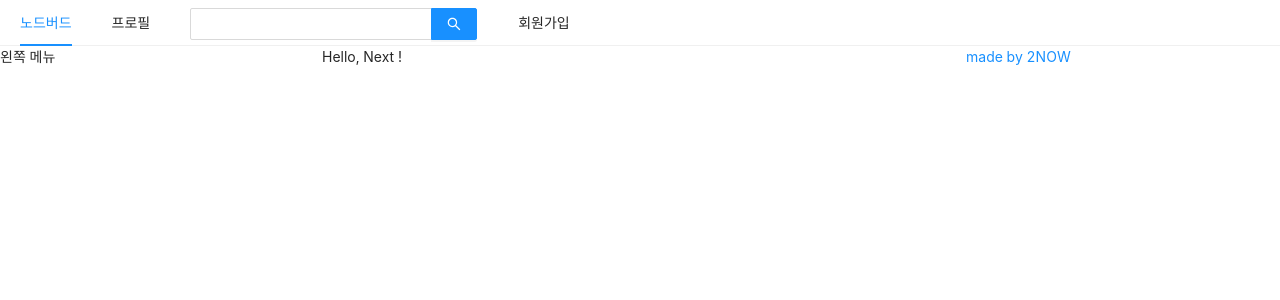
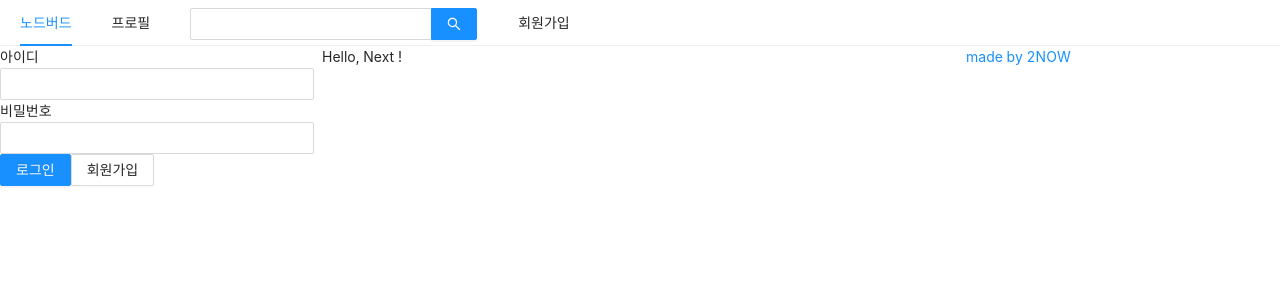
Before and after one commit to 2-NOW/node-bird, a Next.js app in the folder front/: page / in a window 1280 px wide. Shown: the top 300 px of the page. Built offline with nearby package versions, Linux system fonts and the light colour scheme.

Commit message:
login form

```diff
--- a/front/components/AppLayout.js
+++ b/front/components/AppLayout.js
@@ -1,8 +1,13 @@
+import { useState } from 'react';
 import PropTypes from 'prop-types';
 import Link from 'next/link';
 import { Menu, Input, Row, Col } from 'antd';
+import LoginForm from '../components/LoginForm';
+import UserProfile from '../components/UserProfile';
 
 const AppLayout = ({ children }) => {
+  const [isLoggedIn, setIsLoggedIn] = useState(false);
+
   return (
     <div>
       <Menu mode="horizontal">
@@ -27,7 +32,7 @@
       </Menu>
       <Row gutter={8}>
         <Col xs={24} md={6}>
-          왼쪽 메뉴
+          {isLoggedIn ? <UserProfile /> : <LoginForm />}
         </Col>
         <Col xs={24} md={12}>
           {children}
--- /dev/null
+++ b/front/components/LoginForm.js
@@ -0,0 +1,45 @@
+import { useState, useCallback } from 'react';
+import { Form, Input, Button } from 'antd';
+import Link from 'next/link';
+const LoginForm = () => {
+  const [id, setId] = useState('');
+  const [password, setPassword] = useState('');
+  const onChangeId = useCallback((e) => {
+    setId(e.target.value);
+  }, []);
+  const onChangePassword = useCallback((e) => {
+    setPassword(e.target.value);
+  }, []);
+
+  return (
+    <Form>
+      <div>
+        <label htmlFor="user-id">아이디</label>
+        <br />
+        <Input name="user-id" value={id} onChange={onChangeId} required />
+      </div>
+      <div>
+        <label htmlFor="user-password">비밀번호</label>
+        <br />
+        <Input
+          name="user-password"
+          value={password}
+          onChange={onChangePassword}
+          required
+        />
+      </div>
+      <div>
+        <Button type="primary" htmlType="submit" loading={false}>
+          로그인
+        </Button>
+        <Link href="/signup">
+          <a>
+            <Button>회원가입</Button>
+          </a>
+        </Link>
+      </div>
+    </Form>
+  );
+};
+
+export default LoginForm;
--- /dev/null
+++ b/front/components/UserProfile.js
@@ -0,0 +1,5 @@
+const UserProfile = () => {
+  return <div></div>;
+};
+
+export default UserProfile;
```
